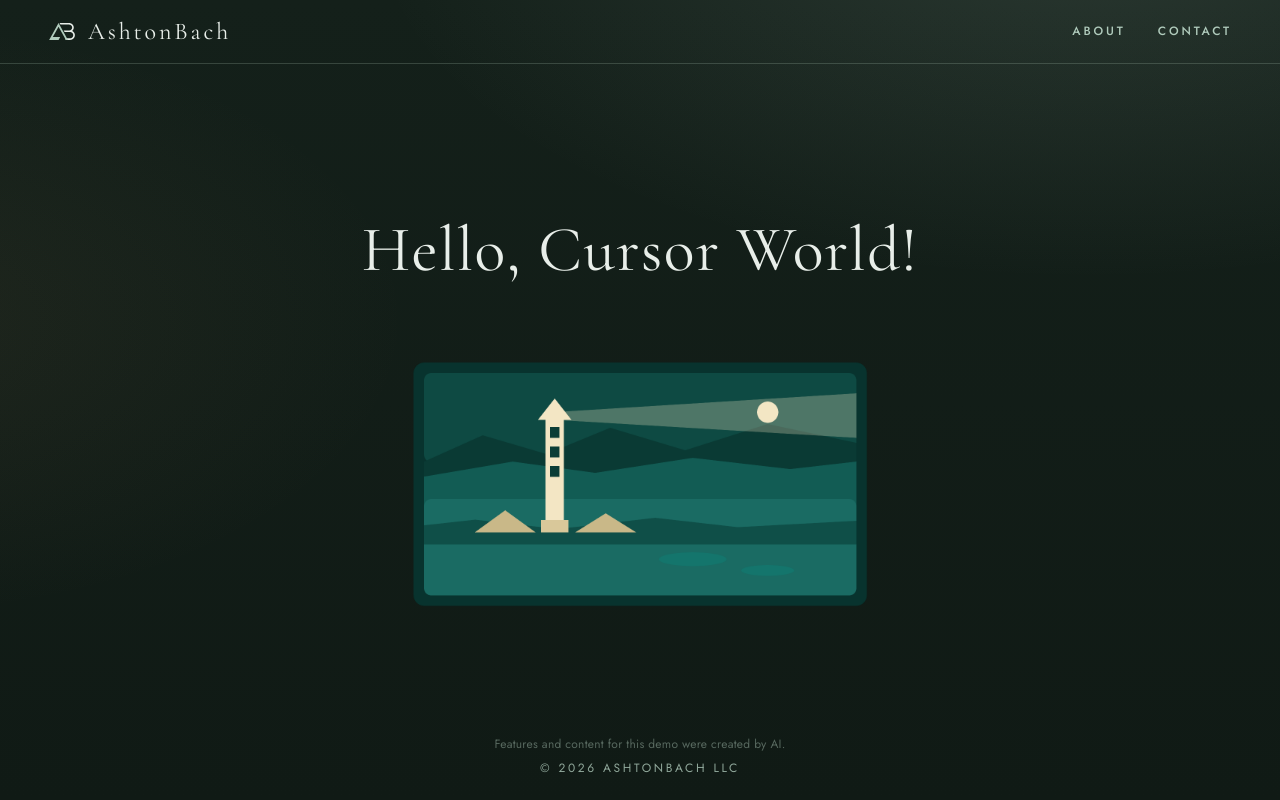
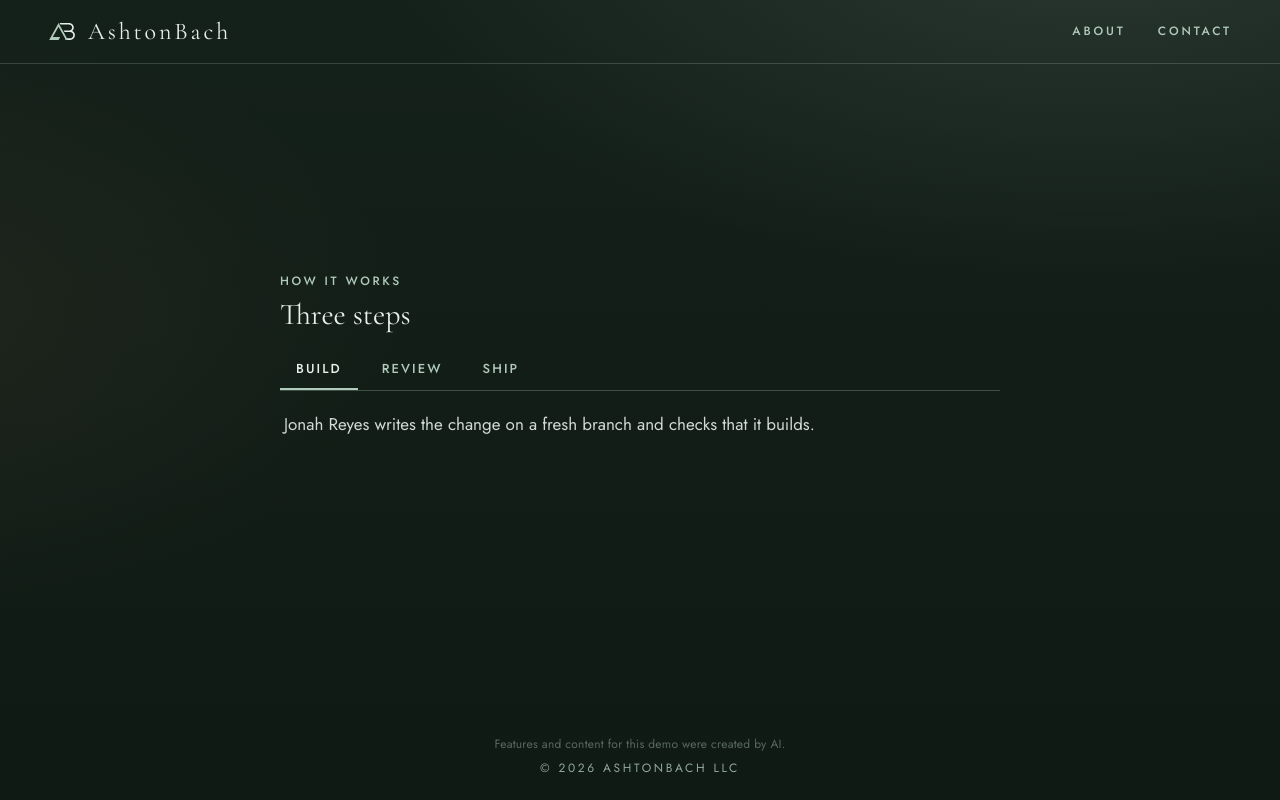
Before and after one commit to ashtonbach/agent-showcase, a Next.js app: page / in a window 1280 px wide. Built offline with nearby package versions, Linux system fonts and the light colour scheme.

Commit message:
Feature: Tabs (Author: Jonah Reyes)
Co-authored-by: Agent 0067 <ashtonbach-bot@users.noreply.github.com>

```diff
--- /dev/null
+++ b/app/lab/tabs/index.tsx
@@ -0,0 +1,60 @@
+"use client";
+import { useRef, useState, type KeyboardEvent } from "react";
+
+const TABS = [
+  ["Build", "Jonah Reyes writes the change on a fresh branch and checks that it builds."],
+  ["Review", "Priya Raman runs the gates on the preview: files, size, banned calls and a screenshot."],
+  ["Ship", "The change merges, deploys to production, and Felix Archer signs off."],
+];
+const css = `
+.lab-tabs { width: min(720px, 100%); margin: 8px auto 56px; }
+.lab-tabs h2 { font-family: var(--serif); font-weight: 400; font-size: 30px; line-height: 1.2; margin: 6px 0 16px; }
+.lab-tabs [role="tablist"] { display: flex; gap: 8px; border-bottom: 1px solid rgba(176, 203, 188, 0.28); }
+.lab-tabs [role="tab"] { padding: 10px 16px; background: none; border: 0; border-bottom: 2px solid transparent; color: var(--sage); font: 500 13px var(--sans); letter-spacing: 0.16em; text-transform: uppercase; cursor: pointer; }
+.lab-tabs [role="tab"][aria-selected="true"] { color: var(--mist); border-bottom-color: var(--sage); }
+.lab-tabs [role="tabpanel"] { padding: 20px 4px; opacity: 0.9; }
+`;
+
+export default function Tabs() {
+  const [sel, setSel] = useState(0);
+  const refs = useRef<(HTMLButtonElement | null)[]>([]);
+  const onKey = (e: KeyboardEvent) => {
+    const d = { ArrowRight: 1, ArrowLeft: -1 }[e.key];
+    let i = d ? (sel + d + TABS.length) % TABS.length : e.key === "Home" ? 0 : e.key === "End" ? TABS.length - 1 : -1;
+    if (i < 0) return;
+    e.preventDefault();
+    setSel(i);
+    refs.current[i]?.focus();
+  };
+  return (
+    <section data-lab="tabs" className="lab-tabs" aria-labelledby="lab-tabs-title">
+      <style>{css}</style>
+      <p className="label">How it works</p>
+      <h2 id="lab-tabs-title">Three steps</h2>
+      <div role="tablist" aria-label="How it works" onKeyDown={onKey}>
+        {TABS.map(([t], i) => (
+          <button
+            key={t}
+            ref={(el) => {
+              refs.current[i] = el;
+            }}
+            role="tab"
+            type="button"
+            id={`lab-tab-${i}`}
+            aria-selected={sel === i}
+            aria-controls={`lab-panel-${i}`}
+            tabIndex={sel === i ? 0 : -1}
+            onClick={() => setSel(i)}
+          >
+            {t}
+          </button>
+        ))}
+      </div>
+      {TABS.map(([t, body], i) => (
+        <div key={t} role="tabpanel" id={`lab-panel-${i}`} aria-labelledby={`lab-tab-${i}`} hidden={sel !== i} tabIndex={0}>
+          {body}
+        </div>
+      ))}
+    </section>
+  );
+}
--- a/app/page.tsx
+++ b/app/page.tsx
@@ -1,10 +1,11 @@
+import Lab from "./lab/tabs";
 import { BASE_HEADING } from "./base-heading";
 export default function Page() {
   return (
     <div style={{ display: "flex", flexDirection: "column", alignItems: "center", width: "100%", gap: "1rem" }}>
       <h1 className="page-title" style={{ whiteSpace: "nowrap" }}>{BASE_HEADING}</h1>
       <img className="world-image" src="/worlds/cursor.png" alt="Cursor world" width={480} height={270} style={{ width: 480, maxWidth: "90vw", height: "auto", margin: 0, borderRadius: 12 }} />
-      {/* lab:slot */}
+      <Lab /> {/* lab:slot */}
     </div>
   );
 }
```
